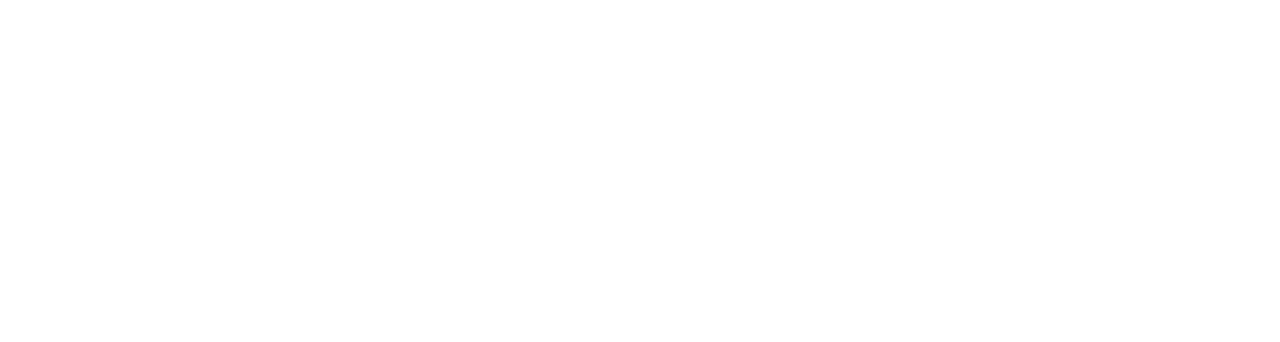
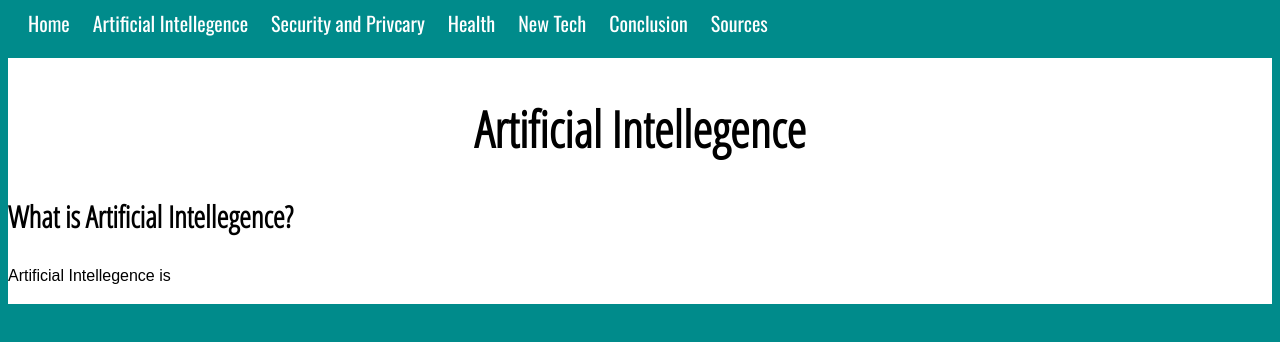
Before and after one commit to JohnyNich/singularity, a plain HTML site: page artificial-intellegence/artificial-intellegence.html in a window 1280 px wide. Drawn offline with nearby package versions, Linux system fonts and the light colour scheme.

Commit message:
Started work on artificial intelligence subpage
I’ve started work on the artificial intelligence subpage. I also
changed “Effect of Technology” to “Health” and added “New Technology”
to the navigation bar.

```diff
--- a/artificial-intellegence/artificial-intellegence.css
+++ b/artificial-intellegence/artificial-intellegence.css
@@ -1,3 +1,10 @@
+body {
+	background-color: DarkCyan;
+	color: white;
+	font-family: "Open Sans Condensed";
+}
+
+
 a {
 	color: white;
 	text-decoration: none;
@@ -5,3 +12,33 @@ a {
 	font-family: Oswald;
 	font-size: 20px;
 }
+
+a:hover {
+	color: blue;
+}
+
+
+h1 {
+	text-align: center;
+	font-weight: bold;
+	font-size: 50px;
+}
+
+h3 {
+	font-size: 30px;
+}
+
+p {
+	font-family: Arial;
+}
+
+#header {
+	padding-bottom: 20px;
+}
+
+#body {
+	padding-top: 3px;
+	padding-bottom: 3px;
+	background-color: white;
+	color: black;
+}
--- a/artificial-intellegence/artificial-intellegence.html
+++ b/artificial-intellegence/artificial-intellegence.html
@@ -3,15 +3,22 @@
 <head>
 	<title>Artificial Intellegence</title>
     <link href="artificial-intellegence.css" type="text/css" rel="stylesheet">
+    <link href="https://fonts.googleapis.com/css?family=Open+Sans+Condensed:300|Oswald" rel="stylesheet">
 </head>
 <body>
 	<div id="header">
-		<a href="">Home</a>
+		<a href="../index.html">Home</a>
 		<a href="">Artificial Intellegence</a>
 		<a href="">Security and Privcary</a>
-		<a href="">Effects of Technology</a>
+		<a href="">Health</a>
+		<a href="">New Tech</a>
 		<a href="">Conclusion</a>
 		<a href="">Sources</a>
 	</div>
+	<div id="body">
+		<h1>Artificial Intellegence</h1>
+		<h3>What is Artificial Intellegence?</h3>
+		<p>Artificial Intellegence is</p>
+	</div>
 </body>
 </html>
```
Also changed, not shown: index.html (+3 -2 lines).
